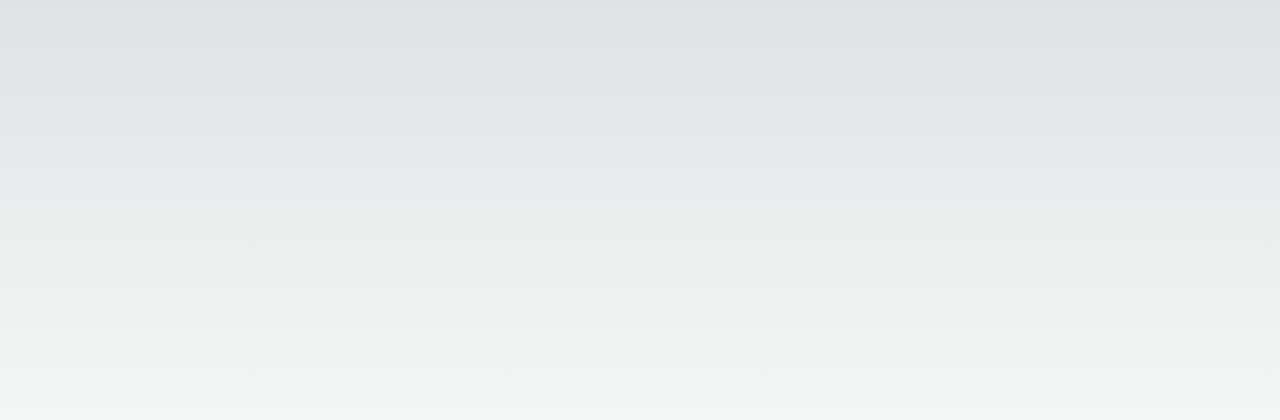
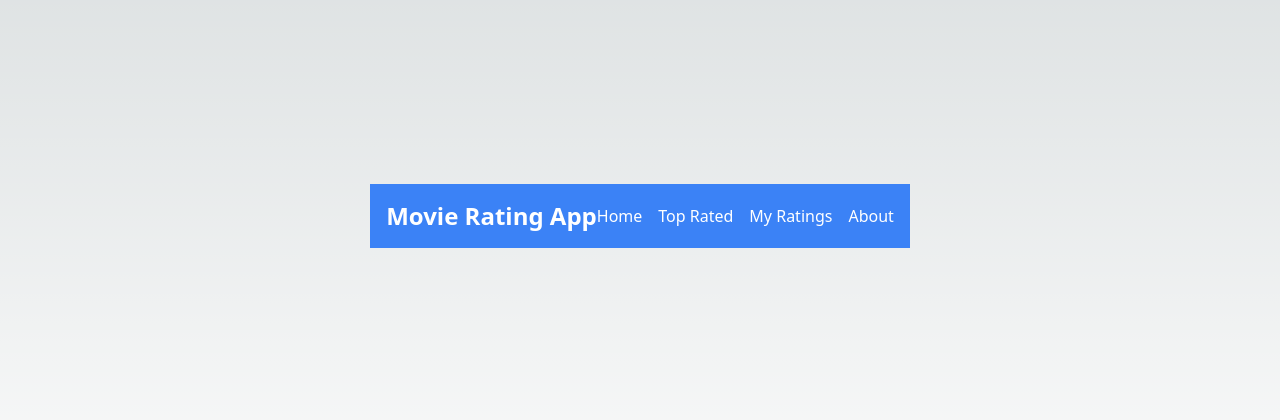
Before and after one commit to RodriDev23/rating-movie, a Next.js app: page / in a window 1280 px wide. Shown: the part 184-604 px from the top of the page. Built offline with nearby package versions, Linux system fonts and the light colour scheme.

Commit message:
Adding navbar and testing it

```diff
--- a/pages/components/NavBar.tsx
+++ b/pages/components/NavBar.tsx
@@ -1,8 +1,47 @@
+import React from 'react';
 
 export default function NavBar() {
   return (
-    <div>
-
-    </div>
-  )
+    <nav className="bg-blue-500 p-4">
+      <div className="container mx-auto">
+        <div className="flex justify-between items-center">
+          <div className="text-white text-2xl font-semibold">Movie Rating App</div>
+          <ul className="flex space-x-4">
+            <li>
+              <a
+                href="#"
+                className="text-white hover:text-gray-300 transition duration-300 ease-in-out"
+              >
+                Home
+              </a>
+            </li>
+            <li>
+              <a
+                href="#"
+                className="text-white hover:text-gray-300 transition duration-300 ease-in-out"
+              >
+                Top Rated
+              </a>
+            </li>
+            <li>
+              <a
+                href="#"
+                className="text-white hover:text-gray-300 transition duration-300 ease-in-out"
+              >
+                My Ratings
+              </a>
+            </li>
+            <li>
+              <a
+                href="#"
+                className="text-white hover:text-gray-300 transition duration-300 ease-in-out"
+              >
+                About
+              </a>
+            </li>
+          </ul>
+        </div>
+      </div>
+    </nav>
+  );
 }
--- a/pages/index.tsx
+++ b/pages/index.tsx
@@ -1,8 +1,9 @@
+import NavBar from "./components/NavBar";
 
 export default function Home() {
   return (
   <div className="flex flex-col justify-center items-center min-h-screen min-w-screen">
-
+  <NavBar />
 
   </div>
     )
```
